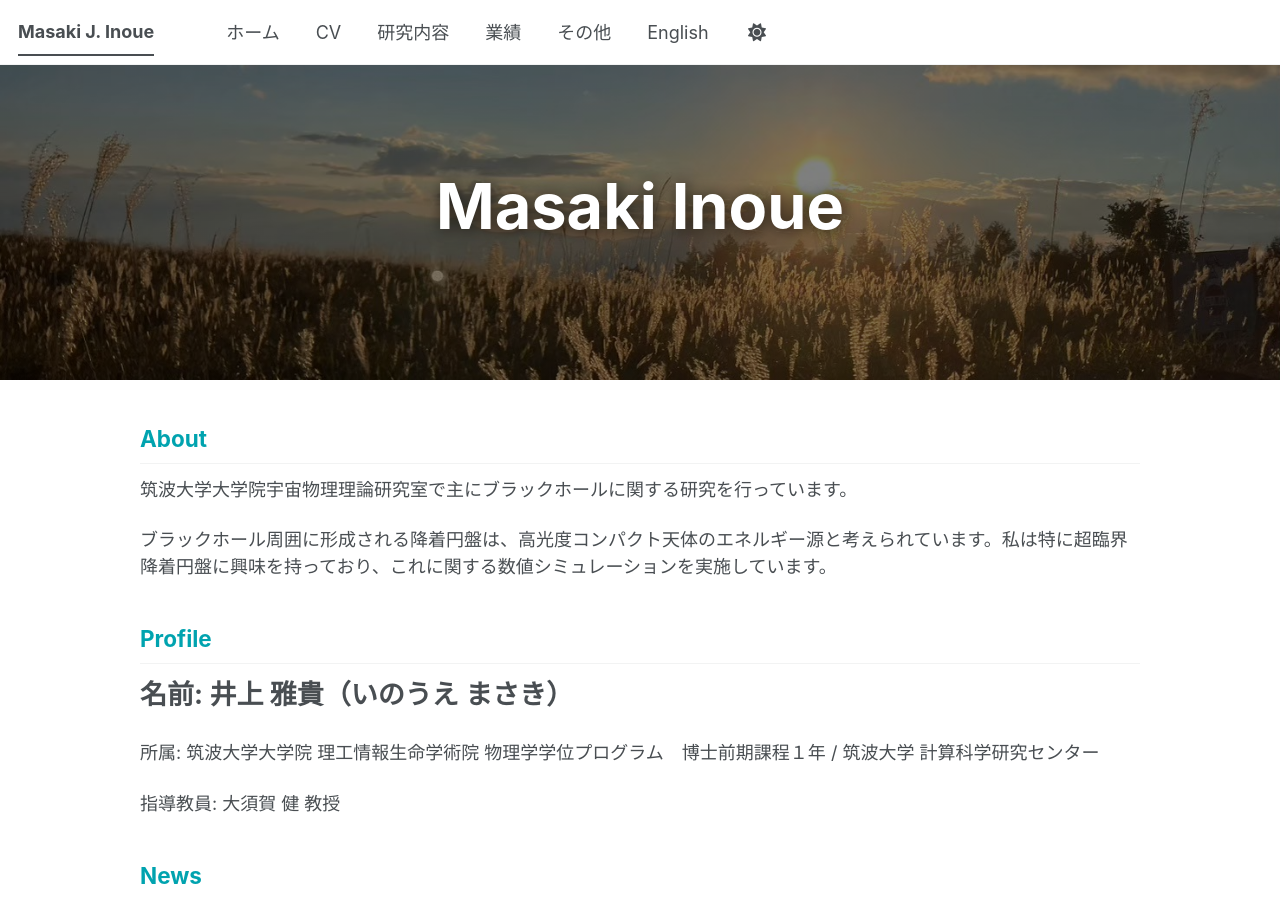
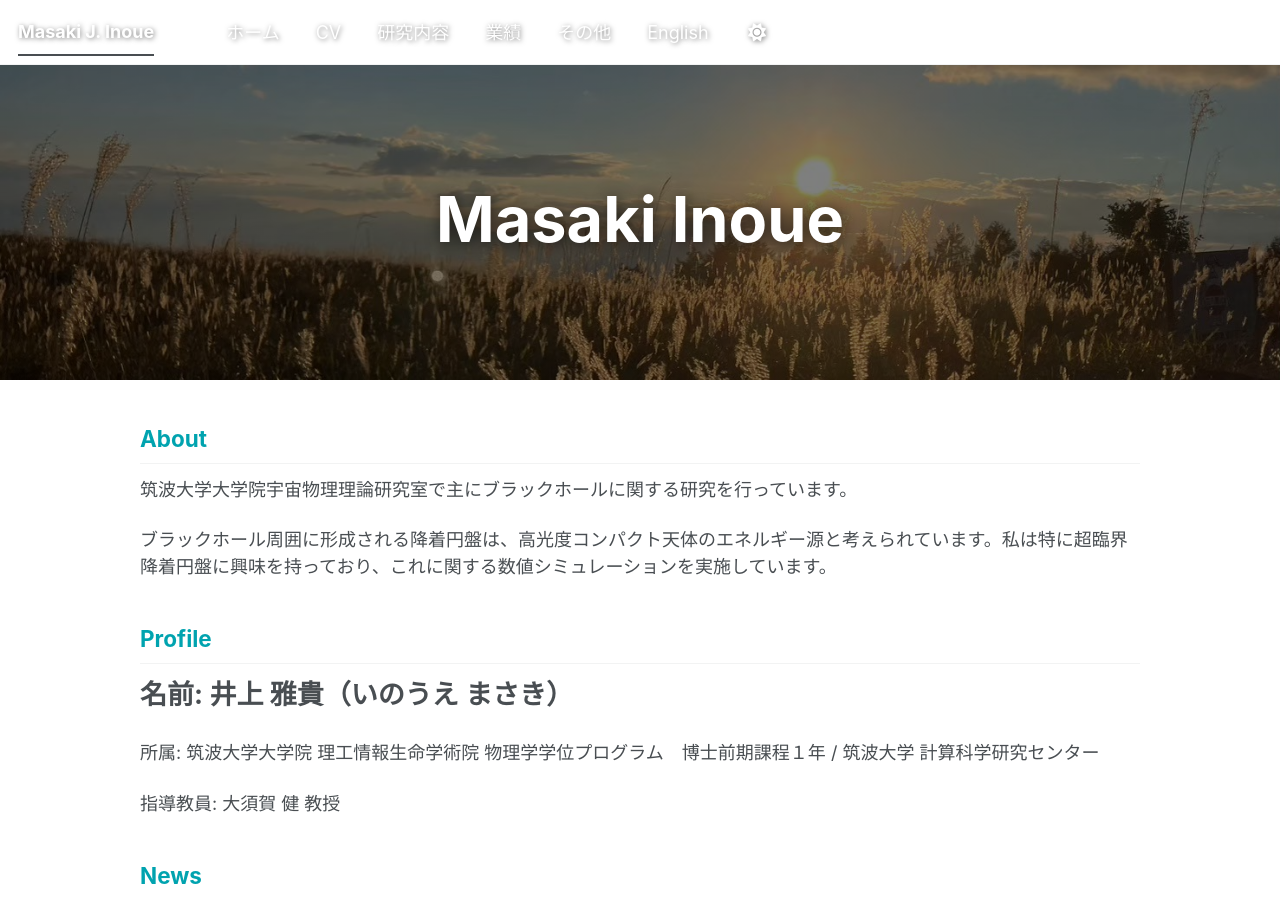
Before and after one commit to Masaki206/Masaki206.github.io, a Jekyll site: the page built from index.md, in a window 1280 px wide and 900 px high. Built offline with Jekyll 4.4.1, drawn with Linux system fonts in a browser that asks for light colours; a script bundle is joined from its source files by our own code; library files that are not in the unit come from our copies.

Commit message:
Update main.scss

```diff
--- a/assets/css/main.scss
+++ b/assets/css/main.scss
@@ -89,3 +89,28 @@ h1, h2, h3 {
   text-shadow: 2px 2px 15px rgba(0,0,0,0.7) !important;
   font-weight: bold !important;
 }
+/* ナビゲーションバー（マストヘッド）を透明にして画像に重ねる */
+.masthead {
+  position: absolute;
+  top: 0;
+  width: 100%;
+  background-color: transparent !important; /* 背景を透明にする */
+  border-bottom: none !important;           /* 下線を消す */
+  z-index: 10;                              /* 画像より前面に出す */
+}
+
+/* メニューの文字色を白にして、画像の上で見やすくする */
+.masthead__menu-item a {
+  color: #fff !important;
+  text-shadow: 1px 1px 5px rgba(0,0,0,0.5); /* 視認性向上のための影 */
+}
+
+/* ロゴ（左上の名前部分）も白くする */
+.site-title {
+  color: #fff !important;
+}
+
+/* ヘッダー画像自体の余白を調整して、メニューと被りすぎないようにする */
+.page__hero--overlay {
+  padding-top: 80px; /* メニューの高さ分、中のタイトルを少し下げる */
+}
```
